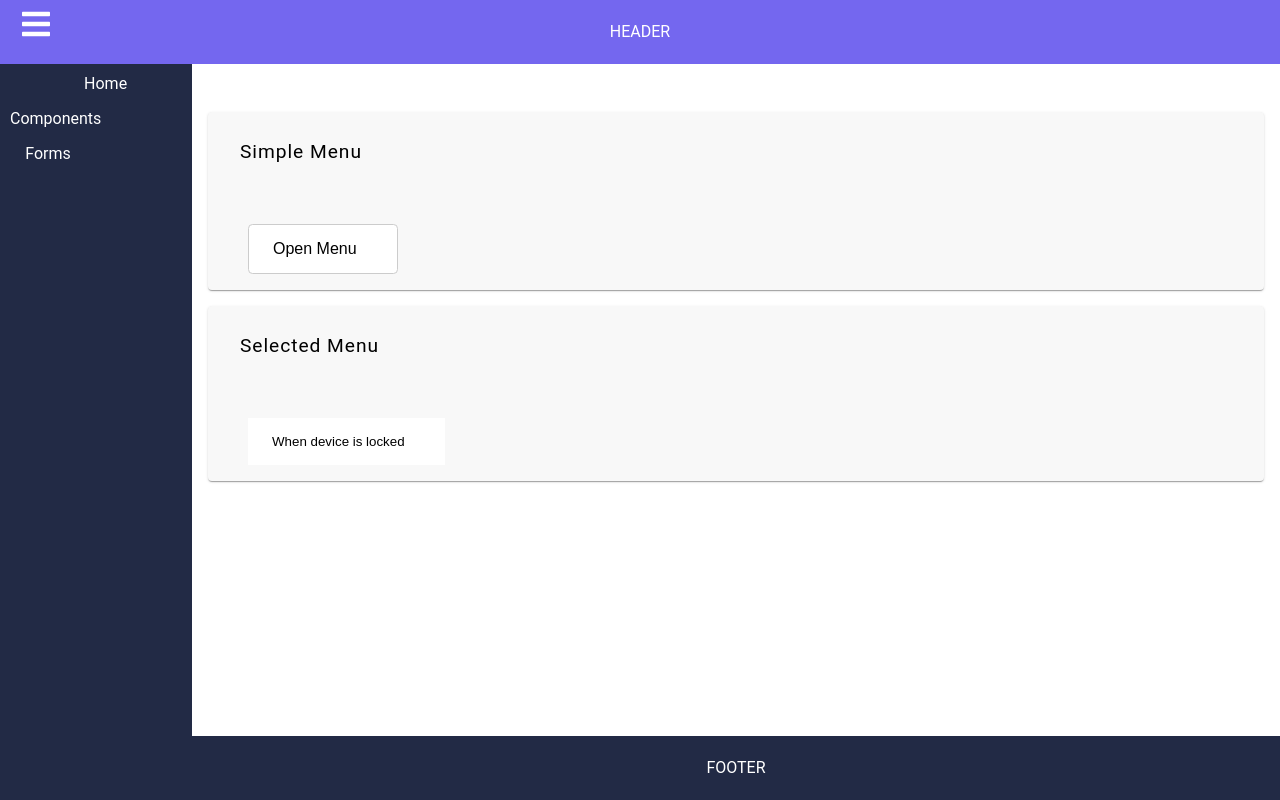
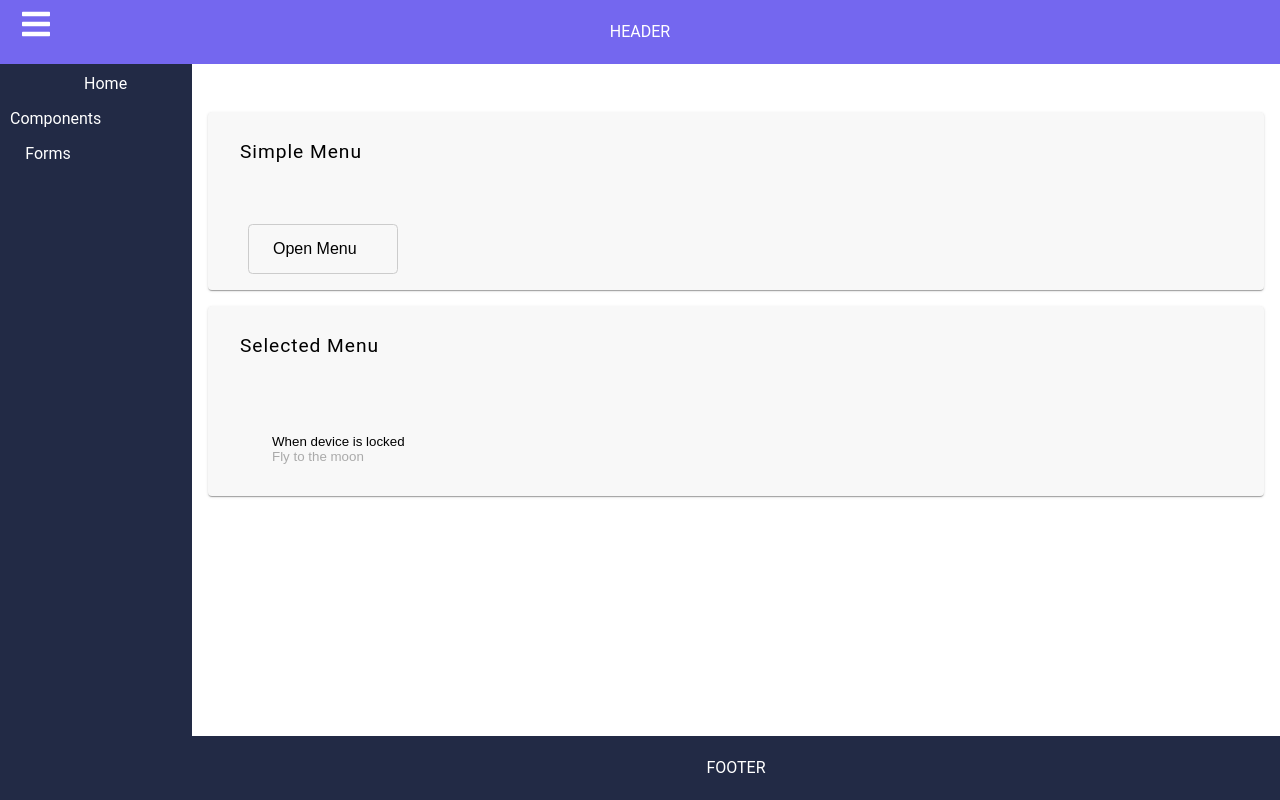
Before and after one commit to rayxsan/portfolio, a React (Create React App) app: page /components/menu in a window 1280 px wide. Built offline with nearby package versions, Linux system fonts and the light colour scheme.

Commit message:
Menu selected finished

```diff
--- a/src/Components/Menu/Menu.styled.ts
+++ b/src/Components/Menu/Menu.styled.ts
@@ -22,7 +22,7 @@ export const StyledMenu = styled.div`
     width: 100%;
     text-align: left;
     justify-content: space-between;
-    background-color: white;
+    background-color: inherit;
     padding: 1rem 1.5rem;
     border: 1px solid #ccc;
   }
--- a/src/Components/Menu/Menu.tsx
+++ b/src/Components/Menu/Menu.tsx
@@ -16,14 +16,11 @@ interface Props {
 // Recover <Button /> component style in Menu
 const Menu: FunctionComponent<Props> = ({ header, items, type }) => {
   const [openedMenu, setOpenedMenu] = useState(false);
-  const [selection, setSelection] = useState("");
+  const [selectedText, setSelectionText] = useState(items[0]);
 
-  const handleOptionClick = function (): void {
+  const handleOptionClick = function (text?: string): void {
+    if (text) setSelectionText(text);
     setOpenedMenu(false);
-  };
-
-  const handleOnChange = () => {
-    setSelection(items[1]);
   };
 
   let menu = (
@@ -51,18 +48,19 @@ const Menu: FunctionComponent<Props> = ({ header, items, type }) => {
       <StyledMenu
         onKeyPress={() => setOpenedMenu(!openedMenu)}
         onClick={() => setOpenedMenu(!openedMenu)}
+        // onChange={() => handleOnChange(selection)}
       >
         <button
           className={openedMenu ? "hide" : "selected"}
           onClick={() => setOpenedMenu(!openedMenu)}
         >
           <span>{header}</span>
-          <span>{selection}</span>
+          <span>{selectedText}</span>
         </button>
         <ul className={`list ${openedMenu ? "show" : "hide"}`}>
           {items.map((value, index) => (
             <li key={index}>
-              <button onClick={() => handleOptionClick()} onChange={() => handleOnChange()}>
+              <button onClick={() => handleOptionClick(value)}>
                 <span>{value}</span>
               </button>
             </li>
```
